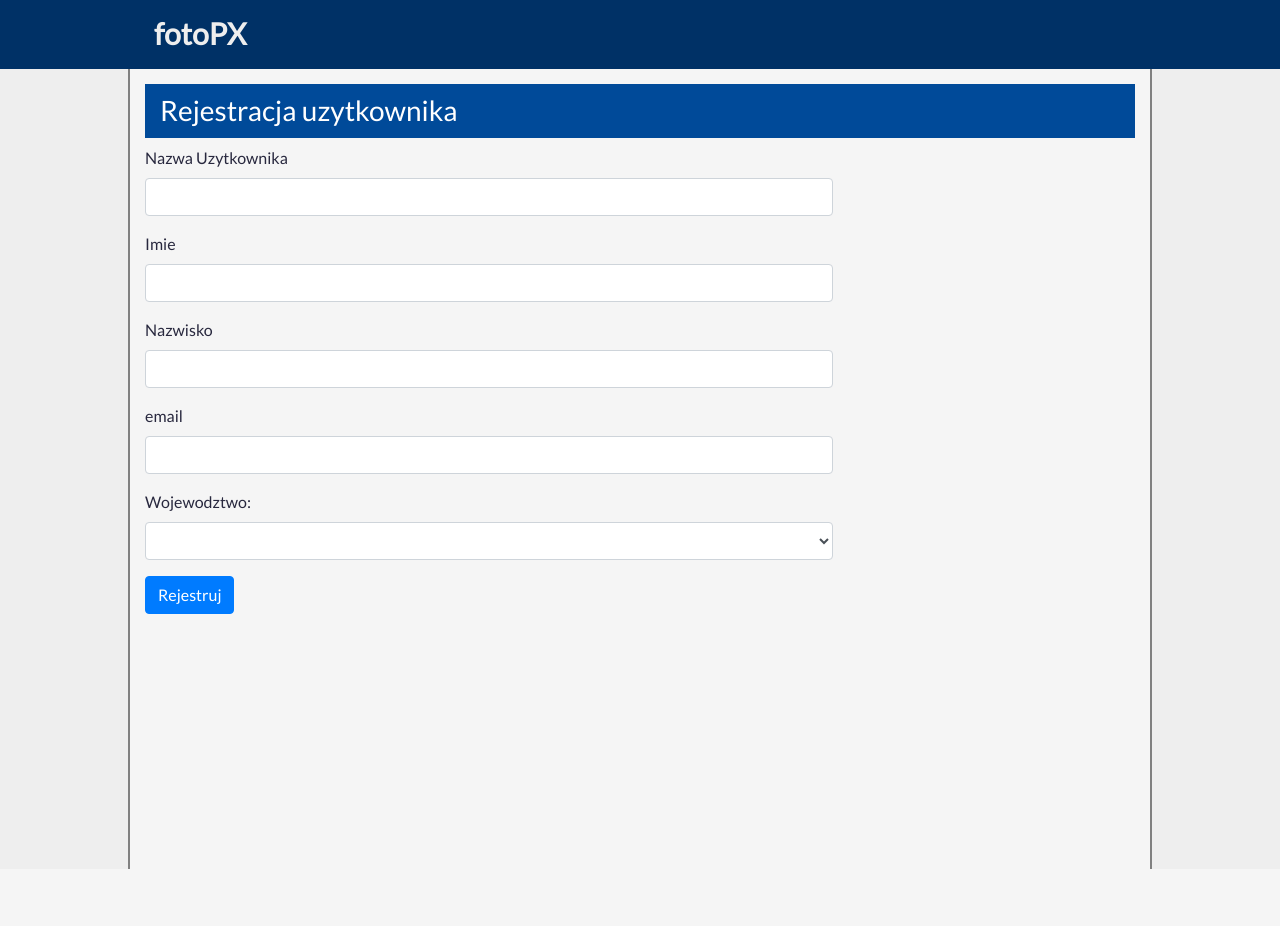
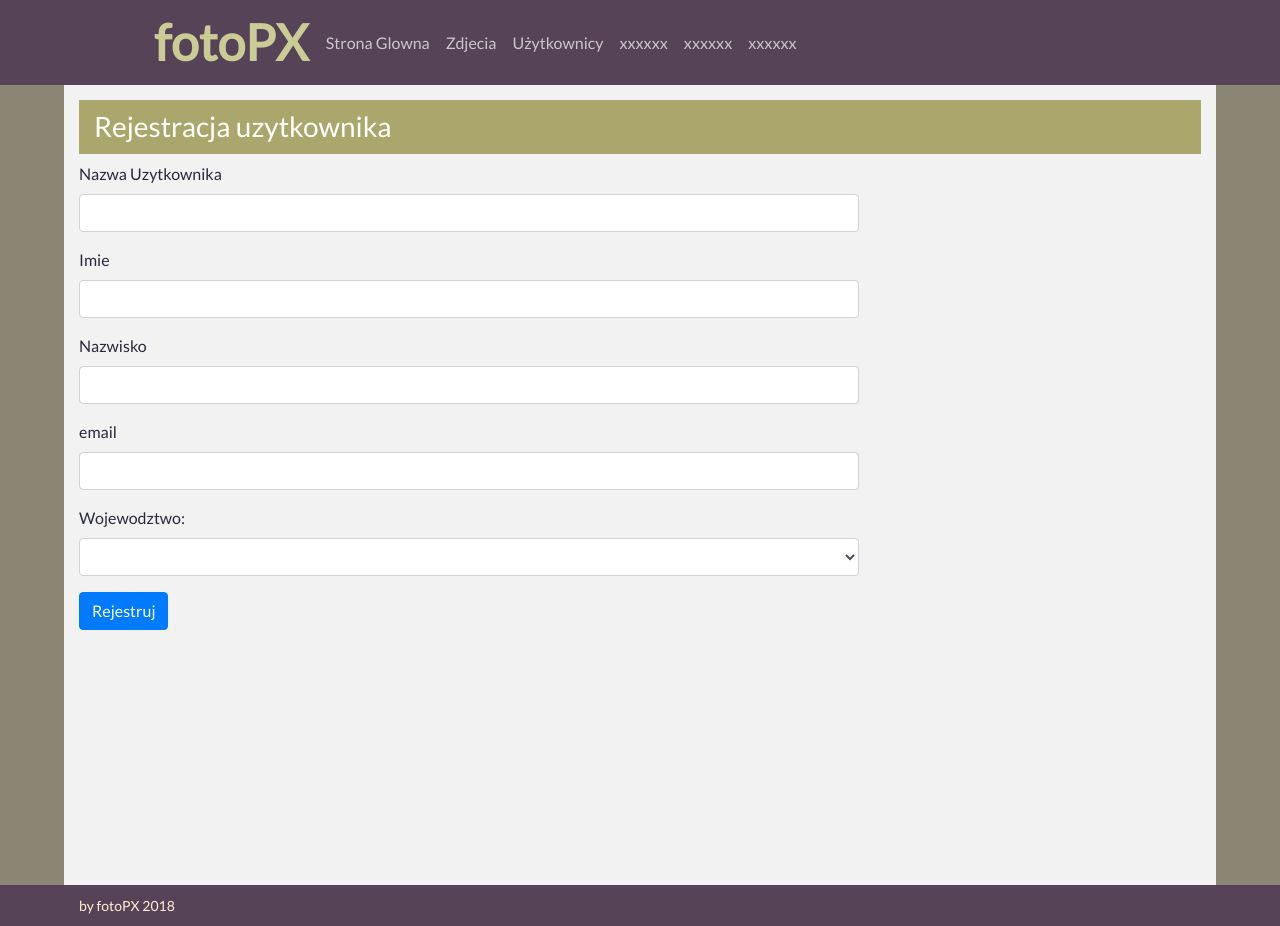
Before and after one commit to allVentures/fotoPX-Picture-Sharing-Application-, a Django app: page /rejestracja in a window 1280 px wide. Before the commit the page ends 869 px from the top, so only its background shows below. Run offline with Django 3.2, Linux system fonts and the light colour scheme; data that the repository does not hold is empty; parts of the project's set-up code (start-up, migrations or seed data) failed here and were passed over; some libraries are stand-ins or nearby versions.

Commit message:
Footer & Header fixed, colors amended

```diff
--- a/fotoPX/settings.py
+++ b/fotoPX/settings.py
@@ -130,7 +130,7 @@ STATIC_ROOT = 'fotoPXapp/static/'
 MEDIA_URL = '/media/'
 MEDIA_ROOT = 'fotoPXapp/media/'
 
-JET_DEFAULT_THEME = 'light-gray'
+# JET_DEFAULT_THEME = 'light-gray'
 # JET_SIDE_MENU_COMPACT = True
 JET_CHANGE_FORM_SIBLING_LINKS = True
 # JET_INDEX_DASHBOARD = 'jet.dashboard.dashboard.DefaultIndexDashboard'
--- a/fotoPX/urls.py
+++ b/fotoPX/urls.py
@@ -18,7 +18,7 @@ from django.conf.urls.static import static
 from django.contrib import admin
 from django.urls import path, re_path, include
 from django.conf.urls import url
-from fotoPXapp.views import user_registration
+from fotoPXapp.views import user_registration, MainPage, AllPictures
 
 
 urlpatterns = [
@@ -26,7 +26,8 @@ urlpatterns = [
     url(r'^jet/dashboard/', include('jet.dashboard.urls', 'jet-dashboard')),  # Django JET dashboard URLS
     url(r'^admin/', admin.site.urls),
     url(r'^rejestracja', user_registration.as_view(), name="user_registration"),
-
+    url(r'^$', MainPage.as_view(), name="main_page"),
+    url(r'^nowe-zdjecia', AllPictures.as_view(), name="all_pictures"),
 
 ]
 
--- a/fotoPXapp/static/css/styles.css
+++ b/fotoPXapp/static/css/styles.css
@@ -12,64 +12,88 @@ body {
     padding: 0;
     margin: 0;
     font-family: 'Lato', sans-serif;
-    background-color: #eeeeee;
+    background-color: #8B8574;
     color: #28283e;
 }
+
+/*Paleta:*/
+/*https://www.colourlovers.com/palette/1664726/The_Four_Horsemen*/
+
+/*-----Header-----*/
 
 .headerRooms {
     width: 80%;
     max-width: 1280px;
     margin: 0 auto;
+    padding: 0 16px;
+    font-weight: 500;
 }
 
 .websiteHeader {
-    background-color: #003166;
+    background-color: #574357;
     width: 100%;
 }
 
-.formNumbers {
-    width: 90px;
+.navbar-dark .navbar-nav .nav-link {
+    color: rgba(255, 255, 255, 0.70);
 }
 
-.shortFormsFields {
-    width: 50%;
+.navbar-dark .navbar-nav .nav-link:hover, .navbar-dark .navbar-nav .nav-link:focus {
+    color: rgba(255, 255, 255, 1);
 }
 
 #logo {
     font-family: 'Lato', sans-serif;
-    font-size: 30px;
+    font-size: 50px;
     font-weight: 900;
-    color: #eeeeee;
-    padding: 3px 0 5px 0;
+    color: #cbcb95;
     margin: 0 10px 0 10px;
 }
 
+/*-----Footer-----*/
+
+.websiteFooter {
+    background-color: #574357;
+    width: 100%;
+    /*min-height: 85px;*/
+}
+
+.footerRooms {
+    width: 90%;
+    max-width: 1280px;
+    margin: 0 auto;
+    font-weight: 500;
+    font-size: 14px;
+    color: papayawhip;
+    padding: 10px 15px;
+}
+
+/*-----Main Container-----*/
+
 .mainContainer {
-    width: 80%;
+    width: 90%;
     max-width: 1280px;
     margin: 0 auto;
     height: 100%;
-    border-left: 2px gray solid;
-    border-right: 2px gray solid;
     padding: 15px 15px;
-    background-color: whitesmoke;
+    background-color: #f2f2f2;
 }
+
+
+/*-------------------CHECK------------------------------------------------*/
 
 table {
     table-layout: fixed;
     word-wrap: break-word;
 }
 
-.personDescription {
-    width: 50%;
-}
 
 .centerTableCol {
     text-align: center;
 }
 
 .h3Colors {
-    background-color: #004a99;
+    background-color: #aba76c;
     color: white;
     padding: 10px 15px;
 }
--- a/fotoPXapp/templates/footer.html
+++ b/fotoPXapp/templates/footer.html
@@ -1,5 +1,8 @@
 {% load static %}
 <!-- footer start -->
+</div>
+<div class="websiteFooter">
+    <div class="footerRooms">by fotoPX 2018</div>
 </div>
 <script src="{% static 'js/scripts.js' %}"></script>
 </body>
--- a/fotoPXapp/templates/header.html
+++ b/fotoPXapp/templates/header.html
@@ -22,16 +22,16 @@
 <div class="websiteHeader">
     <nav class="navbar navbar-expand-lg navbar-dark headerRooms">
         <a class="navbar-brand" id="logo">fotoPX</a>
-{#        <div class="collapse navbar-collapse" id="navbarNavAltMarkup">#}
-{#            <div class="navbar-nav">#}
-{#                <a class="nav-item nav-link" href="/">Home</a>#}
-{#                <a class="nav-item nav-link" href="/new">Add User</a>#}
-{#                <a class="nav-item nav-link" href="/">Browse Users</a>#}
-{#                <a class="nav-item nav-link" href="/add_group">Add Group</a>#}
-{#                <a class="nav-item nav-link" href="/show_all_groups">All Groups</a>#}
-{#                <a class="nav-item nav-link" href="/group_search">Search</a>#}
-{#            </div>#}
-{#        </div>#}
+        <div class="collapse navbar-collapse" id="navbarNavAltMarkup">
+            <div class="navbar-nav">
+                <a class="nav-item nav-link" href="/">Strona Glowna</a>
+                <a class="nav-item nav-link" href="/nowe-zdjecia">Zdjecia</a>
+                <a class="nav-item nav-link" href="#">Użytkownicy</a>
+                <a class="nav-item nav-link" href="#">xxxxxx</a>
+                <a class="nav-item nav-link" href="#">xxxxxx</a>
+                <a class="nav-item nav-link" href="#">xxxxxx</a>
+            </div>
+        </div>
     </nav>
 
 </div>
--- a/fotoPXapp/views.py
+++ b/fotoPXapp/views.py
@@ -4,9 +4,16 @@ from django.http import HttpResponse, HttpRequest, Http404
 from django.conf import settings
 from os import path, rename, remove
 from json import dumps
-from fotoPXapp.models import User, Regions
+from fotoPXapp.models import User, ExtendUser, Regions, Picture, PictureCategory, PictureTags, PictureRating, \
+    PictureComment, Followers, Tags
 from PIL import Image
 
+
+# ------------MAIN PAGE, HEADER , FOOTER-----------------------
+class MainPage(View):
+    def get(self, request):
+        ctx = {}
+        return render(request, "main_page.html", ctx)
 
 
 # -----------------------------USER-----------------------------
@@ -30,12 +37,16 @@ class user_registration(View):
 
         return None
 
+
 # -----------------------------PICTURES-----------------------------
+class AllPictures(View):
+    def get(self, request):
+        all_pictures = Picture.objects.all()
 
-
+        ctx = {"pictures": all_pictures}
+        return render(request, "all_pictures.html", ctx)
 
 # -----------------------COMMENTS / RATINGS-----------------------------
 
 
-
-#----------------------------TAGS--------------------------------------
+# ----------------------------TAGS--------------------------------------
```
Also changed, not shown: Faker/working_scripts.py (+10 -10 lines), fotoPXapp/admin.py (+7 -1 lines), fotoPXapp/models.py (+13 -1 lines), fotoPXapp/templates/all_pictures.html (added, +12 -0 lines), fotoPXapp/templates/main_page.html (added, +12 -0 lines).
